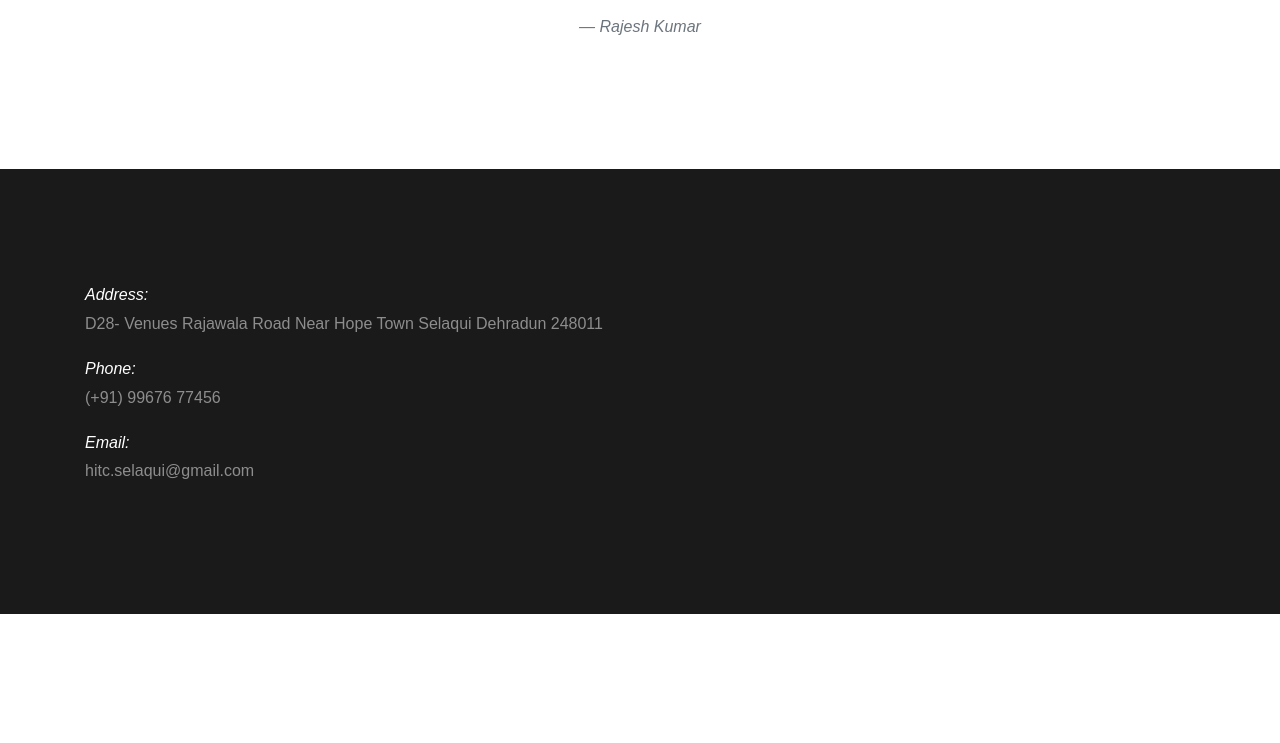
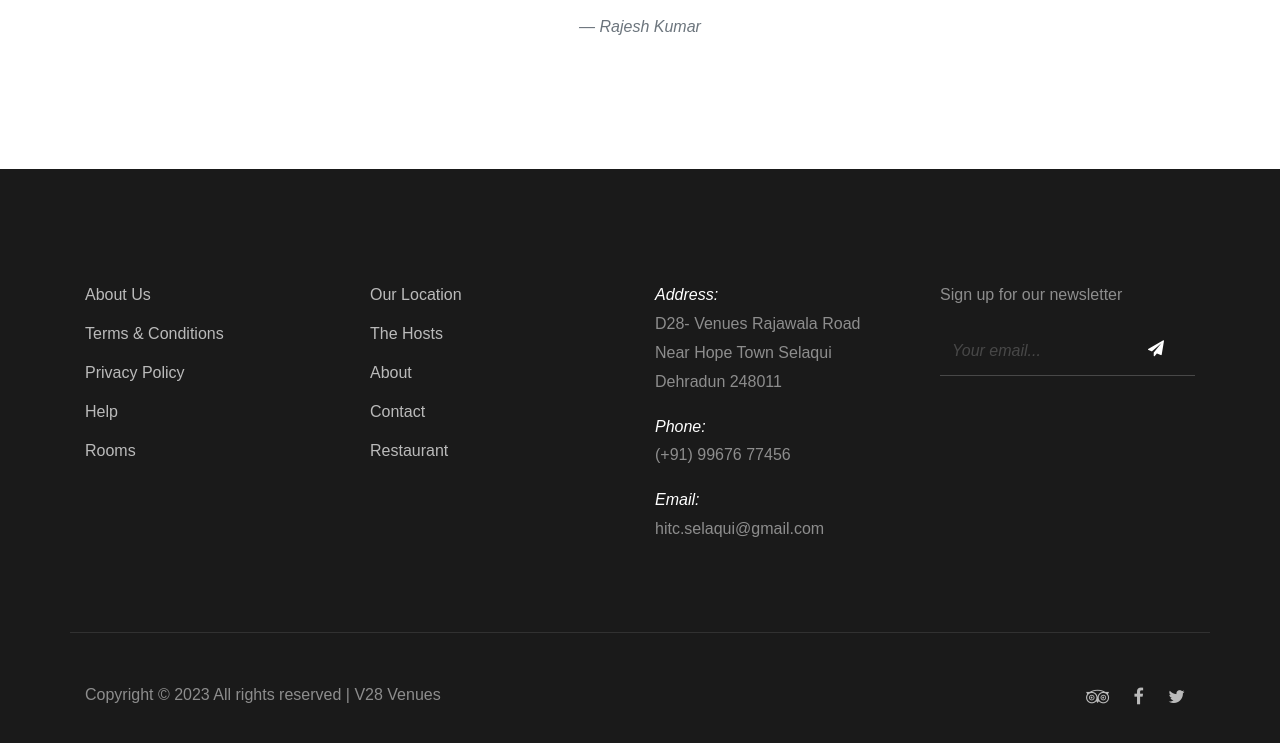
Before and after one commit to Rishab-Rana/D28-venues-s-website, a plain HTML site: page index.html in a window 1280 px wide. Shown: the part 3839-4582 px from the top of the page. Before the commit the page ends 4453 px from the top, so only its background shows below. Drawn offline with Linux system fonts and the light colour scheme; files whose address does not match are found by name; a web font is replaced by a local one.

Commit message:
done with footer

```diff
--- a/index.html
+++ b/index.html
@@ -321,7 +321,26 @@
   </section>
   <footer class="section footer-section">
     <div class="container">
-        <div class="contact-info">
+      <div class="row mb-4">
+        <div class="col-md-3 mb-5">
+          <ul class="list-unstyled link">
+            <li><a href="#">About Us</a></li>
+            <li><a href="#">Terms &amp; Conditions</a></li>
+            <li><a href="#">Privacy Policy</a></li>
+            <li><a href="#">Help</a></li>
+            <li><a href="#">Rooms</a></li>
+          </ul>
+        </div>
+        <div class="col-md-3 mb-5">
+          <ul class="list-unstyled link">
+            <li><a href="#">Our Location</a></li>
+            <li><a href="#">The Hosts</a></li>
+            <li><a href="#">About</a></li>
+            <li><a href="#">Contact</a></li>
+            <li><a href="#">Restaurant</a></li>
+          </ul>
+        </div>
+        <div class="col-md-3 mb-5 pr-md-5 contact-info">
           <p><span class="d-block">Address:</span> <span> D28- Venues
               Rajawala Road
               Near Hope Town
@@ -330,6 +349,30 @@
           <p><span class="d-block">Phone:</span> <span> (+91) 99676 77456</span></p>
           <p><span class="d-block">Email:</span> <span> hitc.selaqui@gmail.com</span></p>
         </div>
+        <div class="col-md-3 mb-5">
+          <p>Sign up for our newsletter</p>
+          <form action="#" class="footer-newsletter">
+            <div class="form-group">
+              <input type="email" class="form-control" placeholder="Your email...">
+              <button type="submit" class="btn"><span class="fa fa-paper-plane"></span></button>
+            </div>
+          </form>
+        </div>
+      </div>
+      <div class="row bordertop pt-5">
+        <p class="col-md-6 text-left">
+          <!-- Link back to Colorlib can't be removed. Template is licensed under CC BY 3.0. -->
+          Copyright &copy;
+          <script>document.write(new Date().getFullYear());</script> All rights reserved | V28 Venues
+          <!-- Link back to Colorlib can't be removed. Template is licensed under CC BY 3.0. -->
+        </p>
+
+        <p class="col-md-6 text-right social">
+          <a href="#"><span class="fa fa-tripadvisor"></span></a>
+          <a href="#"><span class="fa fa-facebook"></span></a>
+          <a href="#"><span class="fa fa-twitter"></span></a>
+        </p>
+      </div>
     </div>
   </footer>
 
```
